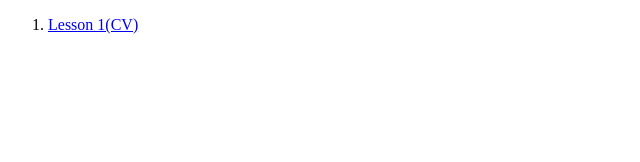
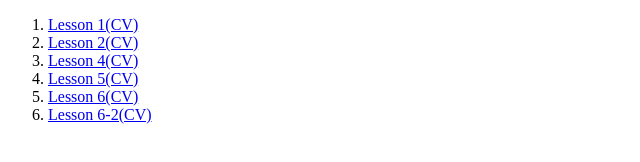
Before and after one commit to Dvornitskyi/beetroot, a plain HTML site: page index.html in a window 1280 px wide. Shown: the whole page, without its empty margins (0-640 px from the left). Drawn offline with Linux system fonts and the light colour scheme.

Commit message:
modified start index

```diff
--- a/index.html
+++ b/index.html
@@ -6,13 +6,26 @@
     <meta name="viewport" content="width=device-width, initial-scale=1.0">
     <title>Document</title>
 </head>
-
 <body>
     <ol>
         <li>
             <a href="https://dvornitskyi.github.io/beetroot/lesson-1">Lesson 1(CV)</a>
         </li>
+        <li>
+          <a href="https://dvornitskyi.github.io/beetroot/lesson-2">Lesson 2(CV)</a>
+      </li>
+      <li>
+        <a href="https://dvornitskyi.github.io/beetroot/lesson-4">Lesson 4(CV)</a>
+    </li>
+    <li>
+      <a href="https://dvornitskyi.github.io/beetroot/lesson-5">Lesson 5(CV)</a>
+  </li>
+  <li>
+    <a href="https://dvornitskyi.github.io/beetroot/lesson-6">Lesson 6(CV)</a>
+</li>
+<li>
+  <a href="https://dvornitskyi.github.io/beetroot/lesson-6-2">Lesson 6-2(CV)</a>
+</li>
     </ol>
 </body>
-
 </html>
```
